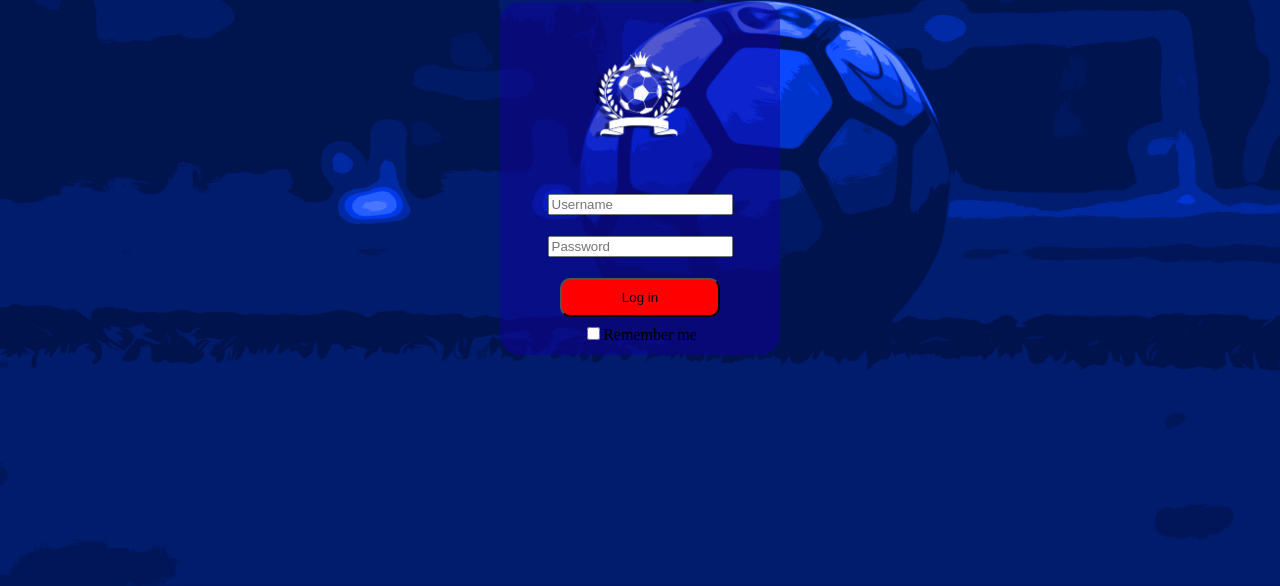
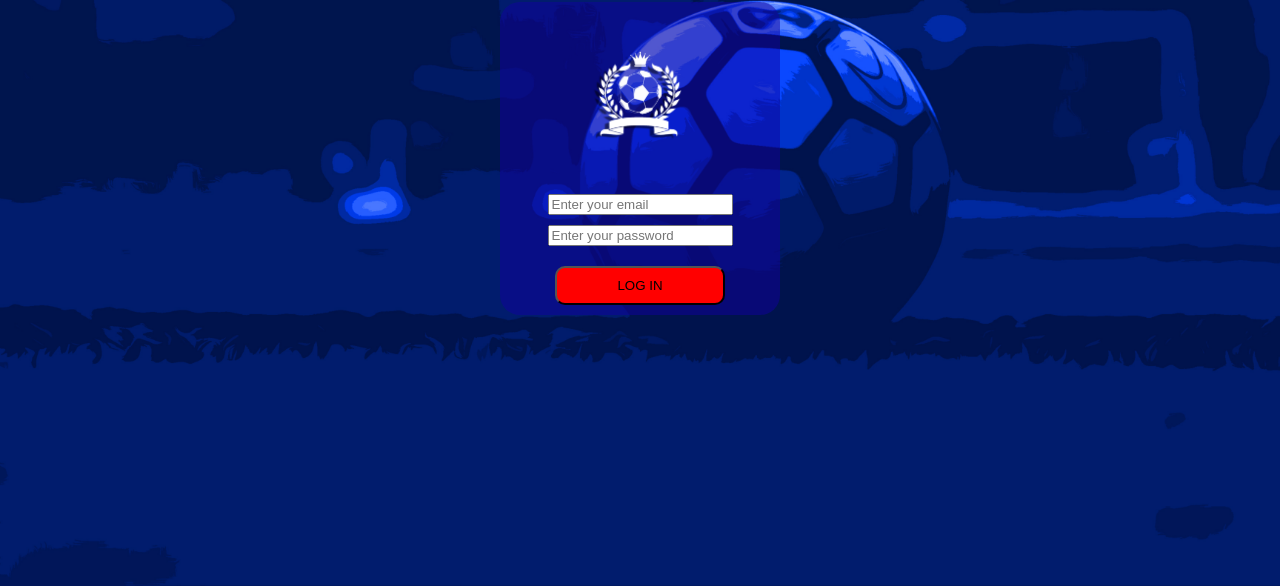
Before and after one commit to adhurimhalili/Menaxhimi-i-Liges-Futbollistike, a PHP site: page /login.php in a window 1280 px wide. Shown: the part 214-800 px from the top of the page. Run offline with PHP 8.4, Linux system fonts and the light colour scheme.

Commit message:
Login Function

```diff
--- a/Sistemi i Menaxhmentit Futbollistik/login.php
+++ b/Sistemi i Menaxhmentit Futbollistik/login.php
@@ -1,3 +1,39 @@
+
+<?php
+        if(isset($_SESSION['id'])) {
+        header('Location: ./index.php');
+    }
+?>
+<?php include 'dbconnect.php'; ?>
+<?php
+    if(isset($_POST['submitted'])) {
+        $email = $_POST['email'];
+        $password = $_POST['password'];
+
+        $query = $pdo->prepare('SELECT * FROM users WHERE email = :email');
+        $query->bindParam(':email', $email);
+        $query->execute();
+
+        $user = $query->fetch();
+
+        if(is_array($user)&&count($user) > 0 && password_verify($password, $user['password'])) {
+            $_SESSION['id'] = $user['id'];
+            $_SESSION['name'] = $user['name'];
+            $_SESSION['surname'] = $user['surname'];
+            $_SESSION['email'] = $user['email'];
+            $_SESSION['adresa'] = $user['adresa'];
+            $_SESSION['is_admin'] = $user['is_admin'];
+            $roli=$user['is_admin'];
+            if($roli==='1'){
+                  header('Location: ./admin.php');
+            }
+            elseif($roli==='0'){  header('Location: ./index.php');}
+        }else {
+              echo "<h4 id='gabim'> Wrong email or password </h4> ";
+        }
+    }
+?>
+
 <!DOCTYPE html>
 <html>
 <title>Log-In | EU Super League</title>
@@ -9,7 +45,7 @@
 </head>
 
 
-<body style="height: 100vh;">
+<div style="height: 100vh;">
 
     <div align ="right" style="justify-content: right; width: 100%; float: right; background-color: rgb(9, 43, 153); border: 1px solid rgb(4, 62, 255);">
 
@@ -36,16 +72,12 @@
 
                 <img src="foto/Logo 4.png" width="100px" style="margin-top: 40px; margin-bottom: 50px;">
                 <br>
-        	    <input type="name" placeholder="Username" id="login-username" style="margin-bottom: 10px;">
-                <p class="validation" id="login-username-valid" style="margin-top: -5px;"></p>
+                <form action="" method="POST">
 
-        	    <input type="password" placeholder="Password" id="login-password" style="margin-bottom: 20px;">
-                <p class="validation" id="login-password-valid" style="margin-top: -15px;"></p>
-
-                <button type="submit" name="submit" class="login-btn" onclick="loginValidation()">Log in</button>
-                <br>
-                <div><input type="checkbox" class="Remember-me">Remember me<br></div>
-
+            <input id="email" type="email" placeholder="Enter your email" name="email" required style="margin-bottom: 10px;"><br>
+            <input type="password" placeholder="Enter your password" name="password" required style="margin-bottom: 20px;"><br>
+            <input type="submit" name="submitted" value="LOG IN"  class="login-btn">
+                </form>
             </fieldset>
 
         </div>
@@ -53,11 +85,3 @@
 
 
     </div>
-
-        <script src="login.js"></script>
-
-</body>
-</html>
-
-</body>
-</html>
```
